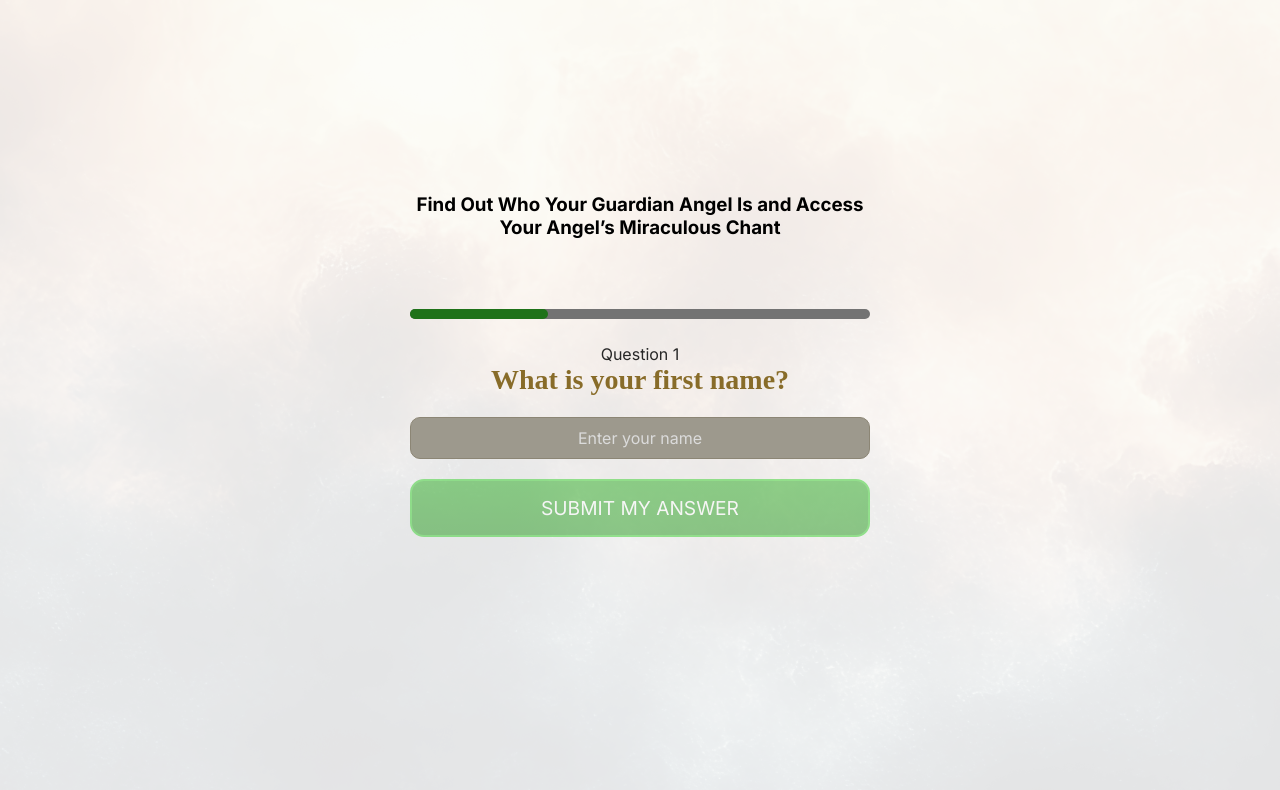
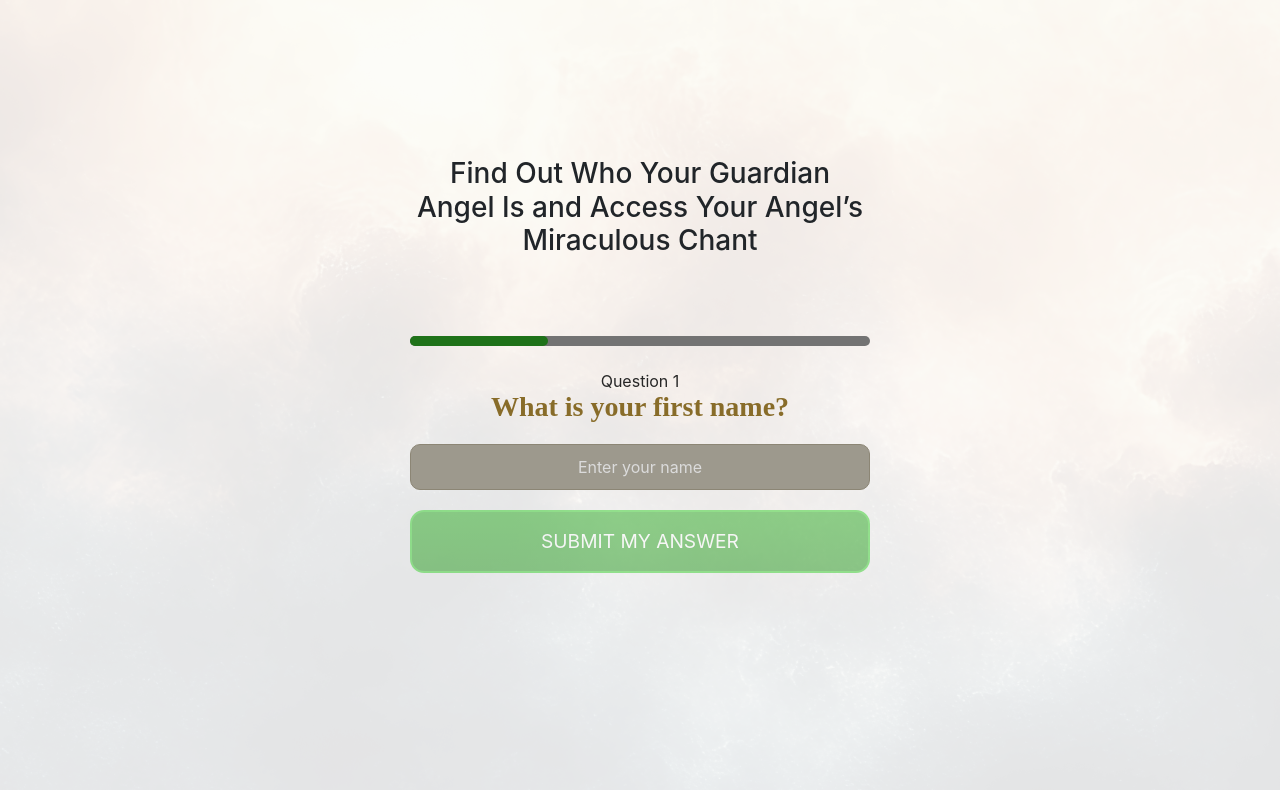
Before and after one commit to SeTT7/satinmood.online, a plain HTML site: page ang2tik/question1.html in a window 1280 px wide. Drawn offline with nearby package versions, Linux system fonts and the light colour scheme.

Commit message:
Update question1.html

```diff
--- a/ang2tik/question1.html
+++ b/ang2tik/question1.html
@@ -1,12 +1,22 @@
-<!DOCTYPE html><html lang="en"><head>
+<!DOCTYPE html><html lang="en">
+    <head>
+    <meta property="og:type" content="website">
+    <meta property="og:url" content="https://satinmood.online">
+    <meta property="og:title" content="Angel Journey">
+    <meta property="og:description" content="Angel Journey">
+    <meta property="og:image" content="https://img.imageboss.me/atm/cdn/format:auto/u/umsGbYu2QNOfeAn5fEqSwCDI4VE3/l/rBhIAv7621085.png">
     <meta charset="UTF-8">
+    <meta http-equiv="X-UA-Compatible" content="IE=edge">
     <meta name="viewport" content="width=device-width, initial-scale=1.0">
-    <title>Question 1</title>
+    <meta name="description" content="Angel Journey">
+    <link rel="stylesheet" href="https://stackpath.bootstrapcdn.com/bootstrap/4.1.3/css/bootstrap.min.css" integrity="sha384-MCw98/SFnGE8fJT3GXwEOngsV7Zt27NXFoaoApmYm81iuXoPkFOJwJ8ERdknLPMO" crossorigin="anonymous">
     <link rel="preconnect" href="https://fonts.googleapis.com">
-<link rel="preconnect" href="https://fonts.gstatic.com" crossorigin="">
-<link href="https://fonts.googleapis.com/css2?family=Inter:ital,opsz,wght@0,14..32,100..900;1,14..32,100..900&amp;display=swap" rel="stylesheet">
-    <link rel="stylesheet" href="css/yjz1bfe.css">
+    <link rel="preconnect" href="https://fonts.gstatic.com" crossorigin>
+    <link href="https://fonts.googleapis.com/css2?family=Cabin:ital,wght@0,400;0,500;0,600;0,700;1,400;1,500;1,600;1,700&family=Dosis:wght@200;300;400;500;600;700;800&family=Oswald:wght@200;300;400;500;600;700&family=Signika:wght@300;400;500;600;700&display=swap" rel="stylesheet">
+    <link rel="stylesheet" href="./assets/css/com.css">
 
+  <!-- Título da Página -->
+  <title>Angel Journey!</title>
 
 <style>
 .subtitle{
```
